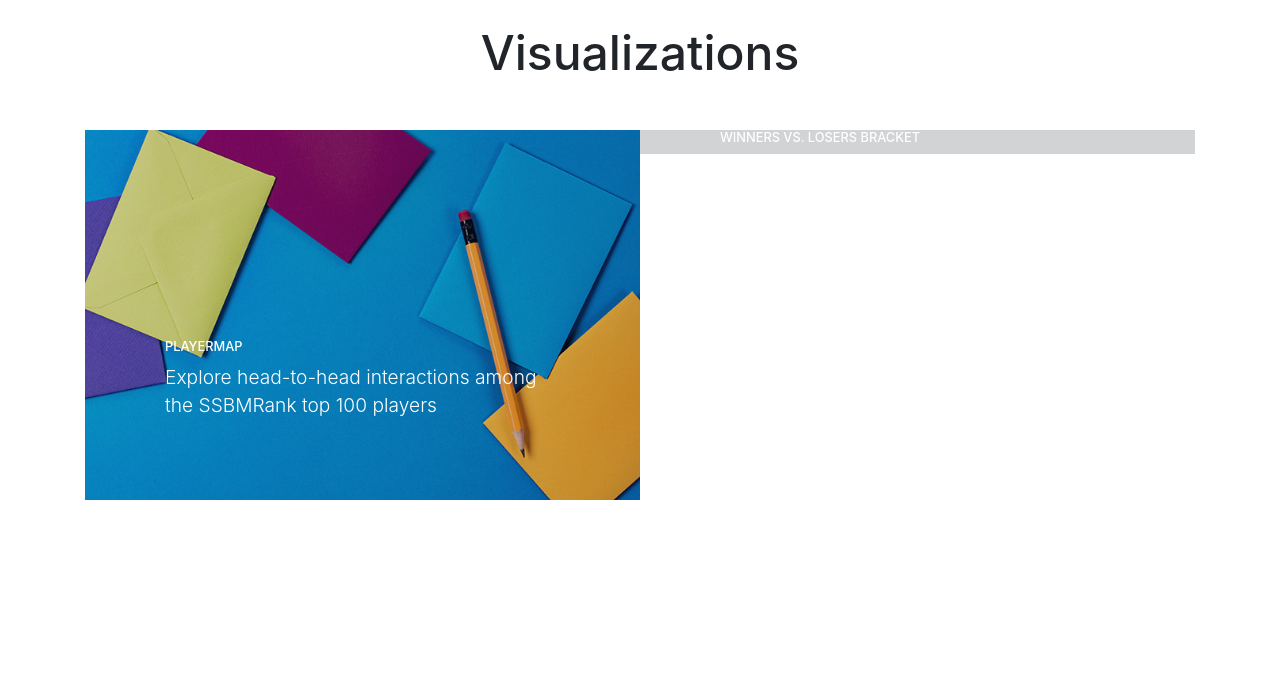
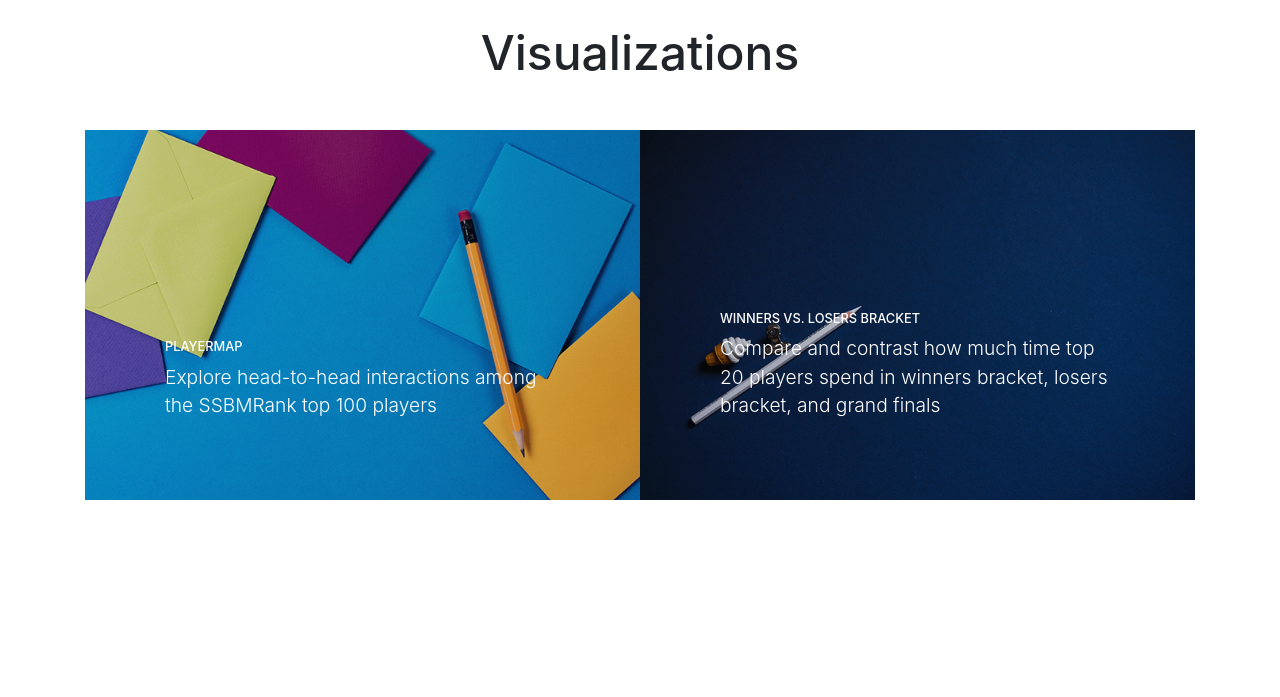
Before and after one commit to datacomehome/datacomehome.github.io, a website with bundled scripts: page index.html in a window 1280 px wide. Shown: the part 1260-1957 px from the top of the page. Built offline with nearby package versions, Linux system fonts and the light colour scheme; files whose address does not match are found by name.

Commit message:
fix typo

```diff
--- a/index.html
+++ b/index.html
@@ -163,7 +163,7 @@
                   <p class="mb-0">Compare and contrast how much time top 20 players spend in winners bracket, losers bracket, and grand finals</p>
                 </span>
               </span>
-              <img class="img-fluid" src="img/portfolio-2.img" alt="">
+              <img class="img-fluid" src="img/portfolio-2.jpg" alt="">
             </a>
           </div>
           <!--
```
